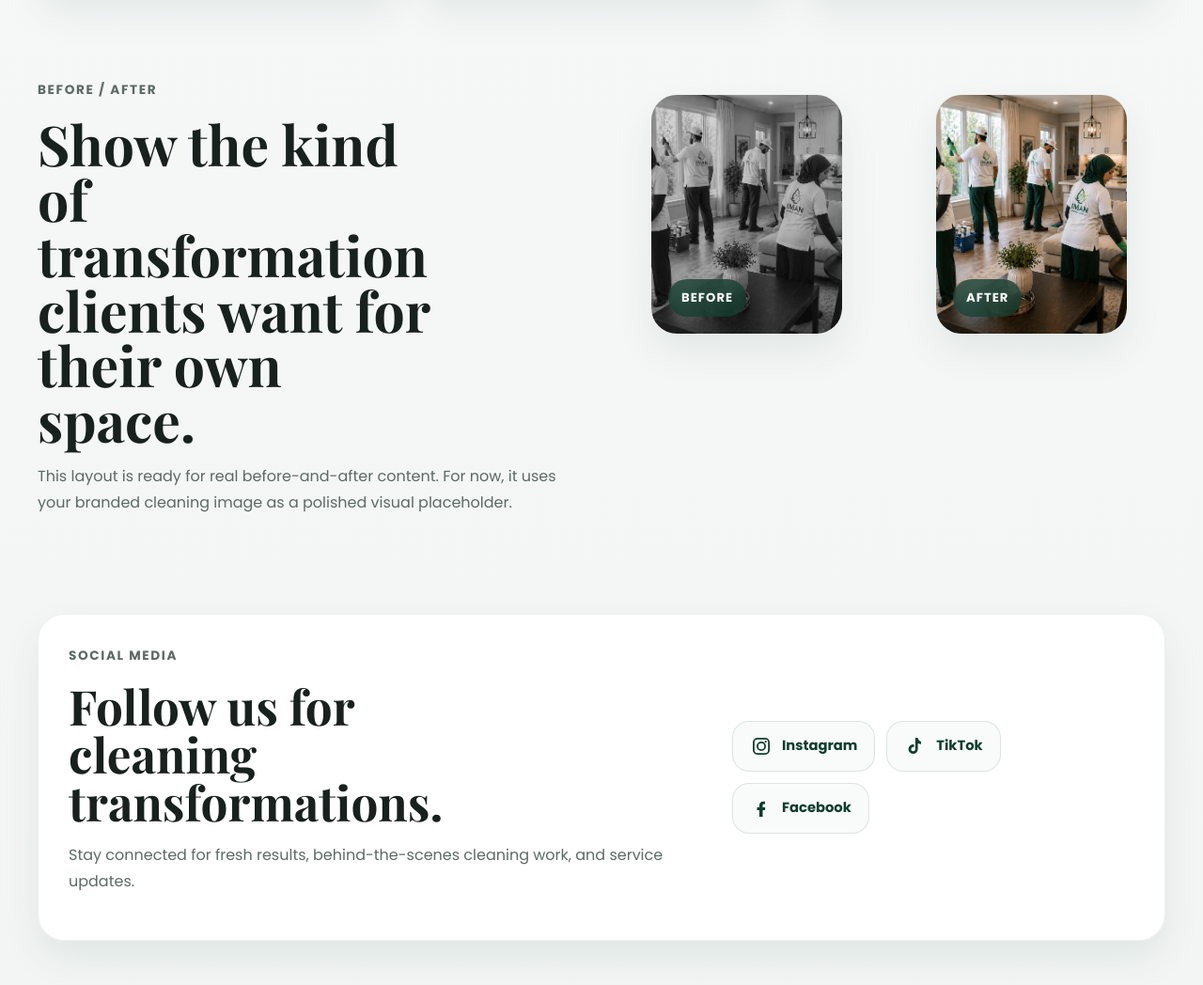
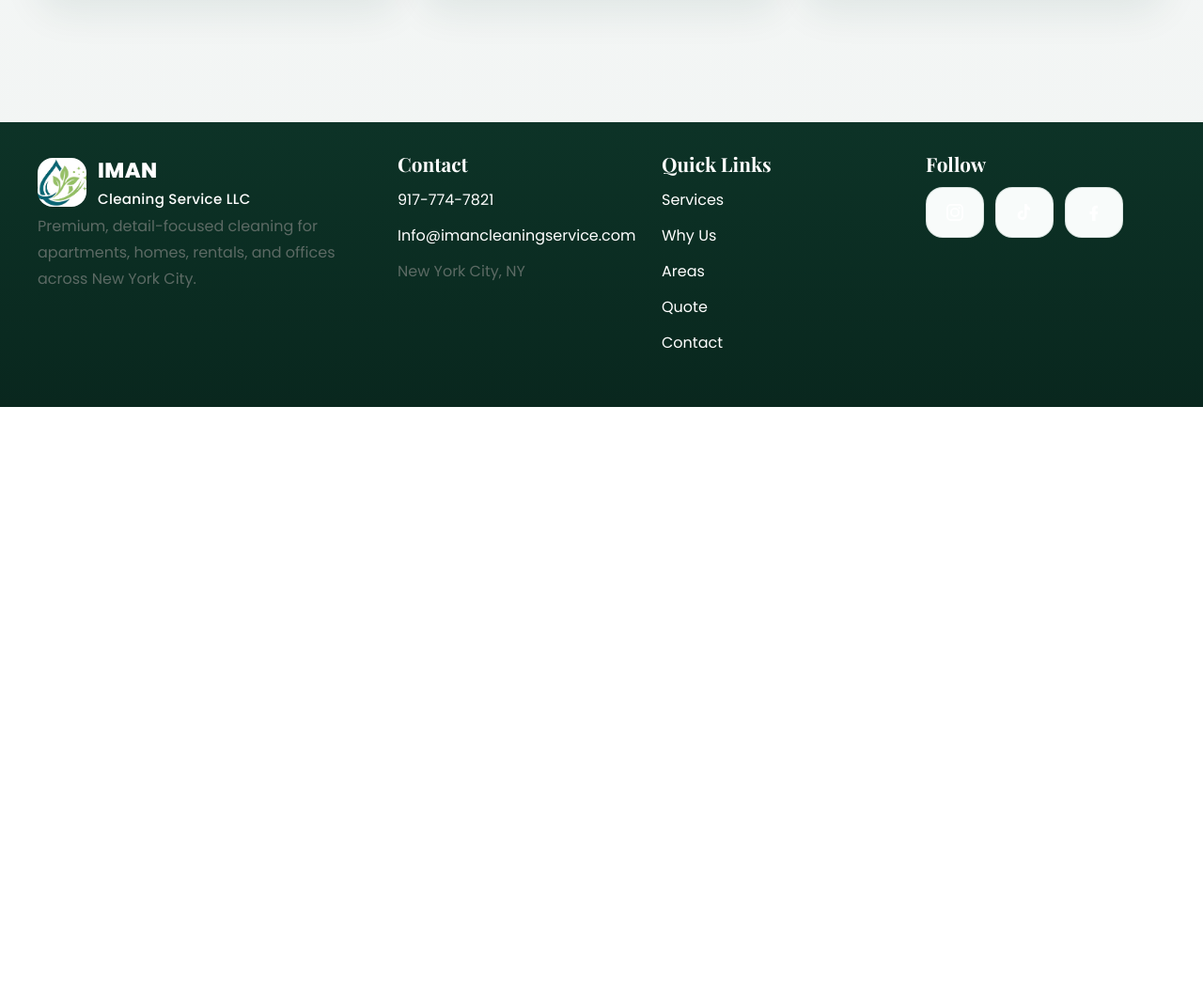
Before and after one commit to taslimaakter-shaki/iman-cleaning-service-site, a plain HTML site: page index.html in a window 1280 px wide. Shown: the part 1760-2808 px from the top of the page at 94% size. After the commit the page ends 2193 px from the top, so only its background shows below. Drawn offline with nearby package versions, Linux system fonts and the light colour scheme.

Commit message:
Remove extra homepage sections

```diff
--- a/index.html
+++ b/index.html
@@ -143,49 +143,6 @@
         </div>
       </section>
 
-      <section class="home-before-after home-section">
-        <div class="home-shell home-before-after-grid">
-          <div class="home-before-after-copy">
-            <p class="home-kicker">Before / After</p>
-            <h2>Show the kind of transformation clients want for their own space.</h2>
-            <p>This layout is ready for real before-and-after content. For now, it uses your branded cleaning image as a polished visual placeholder.</p>
-          </div>
-          <div class="home-compare-grid">
-            <figure class="home-compare-card home-compare-before">
-              <img src="./home-hero-team.jpg" alt="Illustrative before cleaning scene">
-              <figcaption>Before</figcaption>
-            </figure>
-            <figure class="home-compare-card home-compare-after">
-              <img src="./home-hero-team.jpg" alt="Illustrative after cleaning scene">
-              <figcaption>After</figcaption>
-            </figure>
-          </div>
-        </div>
-      </section>
-
-      <section class="home-social home-section">
-        <div class="home-shell home-social-card">
-          <div>
-            <p class="home-kicker">Social Media</p>
-            <h2>Follow us for cleaning transformations.</h2>
-            <p>Stay connected for fresh results, behind-the-scenes cleaning work, and service updates.</p>
-          </div>
-          <div class="home-social-links" aria-label="Social media">
-            <a class="home-social-link" href="https://www.instagram.com/imancleaningservicellc/#" target="_blank" rel="noreferrer" aria-label="Instagram">
-              <svg viewBox="0 0 24 24" aria-hidden="true"><path d="M7.8 3h8.4A4.8 4.8 0 0 1 21 7.8v8.4A4.8 4.8 0 0 1 16.2 21H7.8A4.8 4.8 0 0 1 3 16.2V7.8A4.8 4.8 0 0 1 7.8 3Zm0 1.8A3 3 0 0 0 4.8 7.8v8.4a3 3 0 0 0 3 3h8.4a3 3 0 0 0 3-3V7.8a3 3 0 0 0-3-3H7.8Zm8.9 1.3a1.1 1.1 0 1 1 0 2.2 1.1 1.1 0 0 1 0-2.2ZM12 7a5 5 0 1 1 0 10 5 5 0 0 1 0-10Zm0 1.8a3.2 3.2 0 1 0 0 6.4 3.2 3.2 0 0 0 0-6.4Z"/></svg>
-              <span>Instagram</span>
-            </a>
-            <a class="home-social-link" href="https://www.tiktok.com/@imancleaningservicellc?is_from_webapp=1&amp;sender_device=pc" target="_blank" rel="noreferrer" aria-label="TikTok">
-              <svg viewBox="0 0 24 24" aria-hidden="true"><path d="M14.6 3c.3 2 1.5 3.5 3.4 4.1v2.7a6.7 6.7 0 0 1-3.4-1.1v6.3a5 5 0 1 1-4.1-4.9v2.8a2.2 2.2 0 1 0 1.4 2V3h2.7Z"/></svg>
-              <span>TikTok</span>
-            </a>
-            <a class="home-social-link" href="https://www.facebook.com/Imancleaningservicellc/" target="_blank" rel="noreferrer" aria-label="Facebook">
-              <svg viewBox="0 0 24 24" aria-hidden="true"><path d="M13.5 21v-7h2.4l.4-3h-2.8V9.1c0-.9.3-1.6 1.6-1.6H16V4.8c-.2 0-.9-.1-1.8-.1-2.7 0-4.3 1.6-4.3 4.5V11H7.5v3h2.4v7h3.6Z"/></svg>
-              <span>Facebook</span>
-            </a>
-          </div>
-        </div>
-      </section>
     </main>
 
     <footer class="home-footer" id="contact">
```
